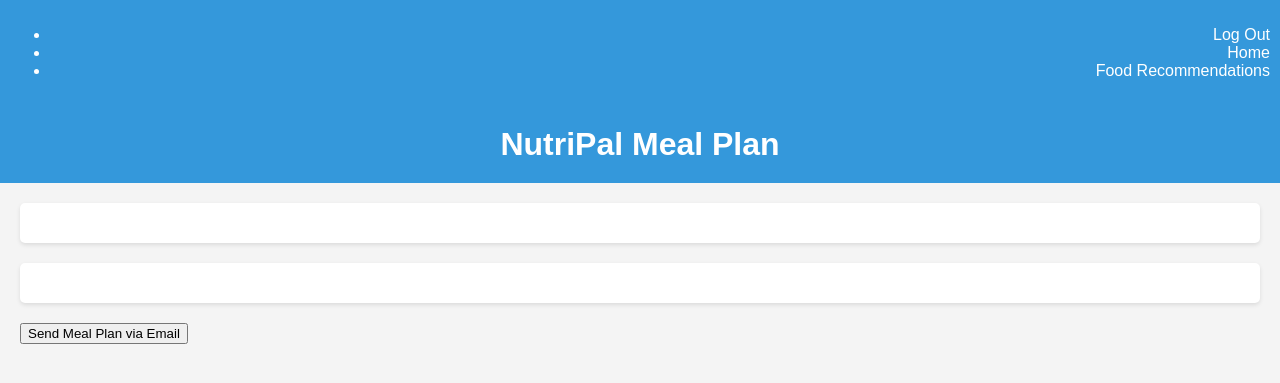
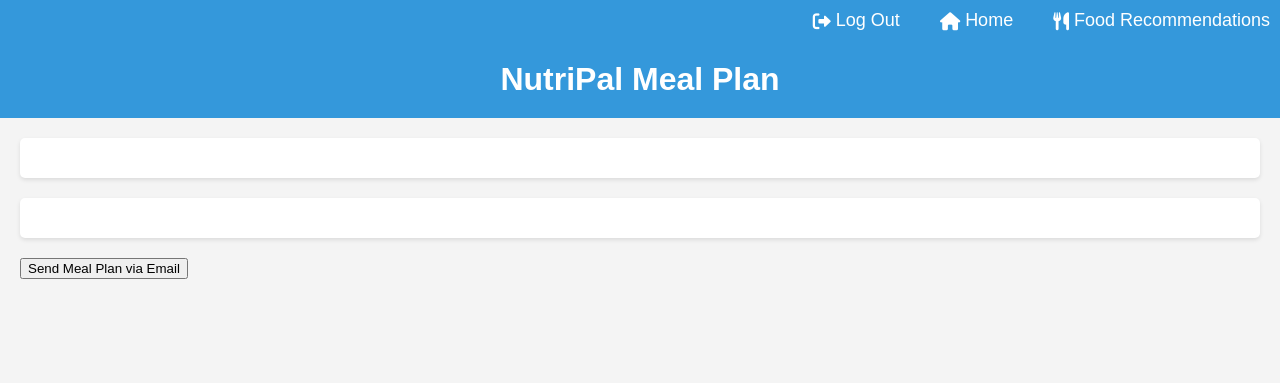
Before and after one commit to sifisosibande/capstone-project, a Flask app: page /meal_plan_display in a window 1280 px wide. Shown: the top 383 px of the page. Run offline with Flask 3, Linux system fonts and the light colour scheme.

Commit message:
second commit

```diff
--- a/templates/meal_plan_display.html
+++ b/templates/meal_plan_display.html
@@ -5,6 +5,10 @@
     <meta name="viewport" content="width=device-width, initial-scale=1.0">
     <title>Meal Plan</title>
     <script src="https://cdn.emailjs.com/dist/email.min.js"></script>
+    <meta charset="UTF-8">
+    <meta name="viewport" content="width=device-width, initial-scale=1.0">
+    <title>Meal Plan</title>
+    <link rel="stylesheet" href="https://cdnjs.cloudflare.com/ajax/libs/font-awesome/6.0.0-beta3/css/all.min.css">
 
     <style>
         body {
@@ -61,14 +65,58 @@
         th {
             background-color: #f2f2f2;
         }
+        body {
+            font-family: Arial, sans-serif;
+            margin: 0;
+            padding: 0;
+            background-color: #f4f4f4;
+        }
+
+        header {
+            background-color: #3498db;
+            color: white;
+            padding: 10px;
+            display: flex;
+            justify-content: flex-end; /* Align links to the right */
+            align-items: center; /* Vertically center links */
+        }
+
+        header ul {
+            list-style-type: none;
+            margin: 0;
+            padding: 0;
+            display: flex;
+        }
+
+        header li {
+            margin-left: 20px;
+        }
+
+        header a {
+            color: white;
+            text-decoration: none;
+            font-size: 18px;
+            display: flex;
+            align-items: center; /* Align text and icon vertically */
+        }
+
+        /* Style the icons */
+        .fa-sign-out-alt, .fa-home, .fa-utensils {
+            margin-right: 5px;
+        }
+
+        /* Change the color of links on hover */
+        header a:hover {
+            color: #e5e5e5;
+        }
     </style>
 </head>
 <body>
     <header>
         <ul>
-            <li><a href="http://localhost:3000/index.html">Log Out</a></li>
-            <li><a href="http://localhost:3000/home.html">Home</a></li>
-            <li><a href="http://127.0.0.1:5000/food">Food Recommendations</a></li>
+            <li><a href="https://nutripal.onrender.com/index.html"><i class="fas fa-sign-out-alt"></i> Log Out</a></li>
+            <li><a href="https://nutripal.onrender.com/home.html"><i class="fas fa-home"></i> Home</a></li>
+            <li><a href="http://127.0.0.1:5000/food"><i class="fas fa-utensils"></i> Food Recommendations</a></li>
         </ul>
     </header>
     <h1>NutriPal Meal Plan</h1>
```
Also changed, not shown: public/home.html (+61 -7 lines), templates/food.html (+64 -13 lines).
